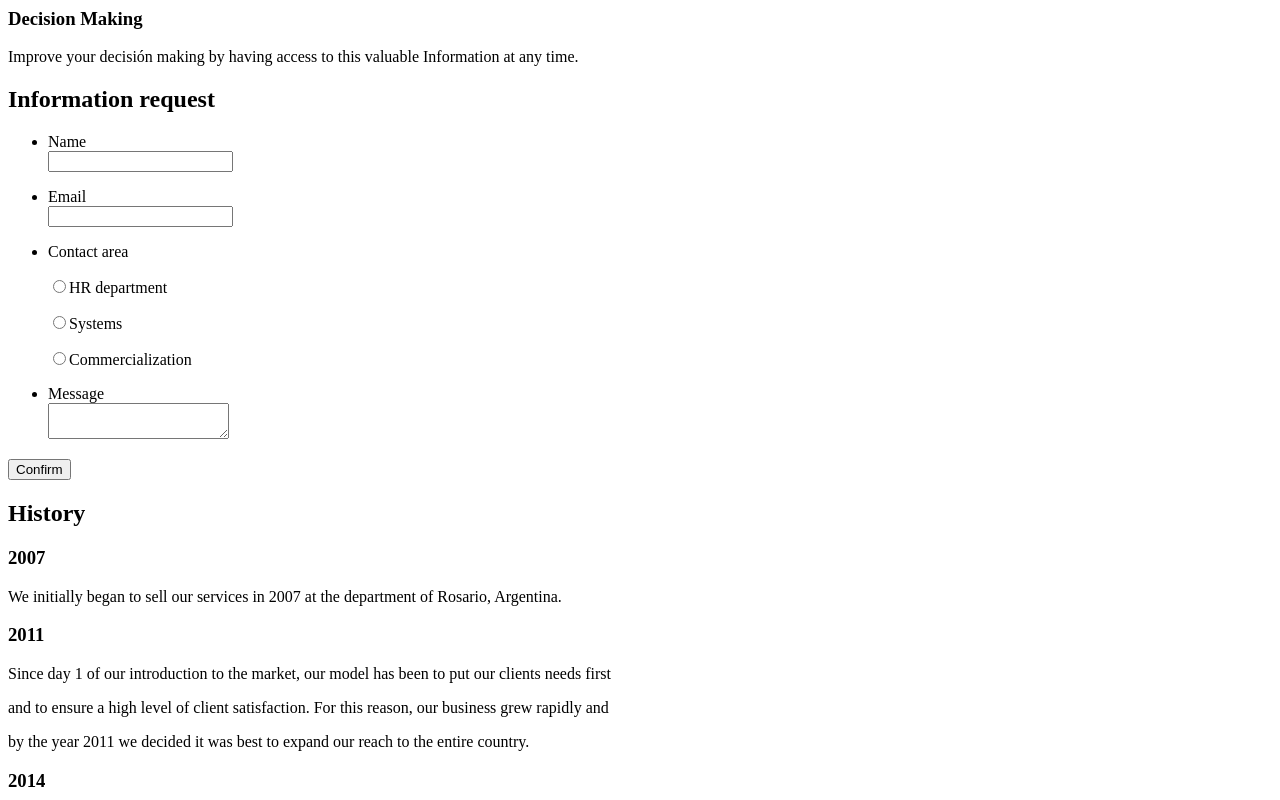
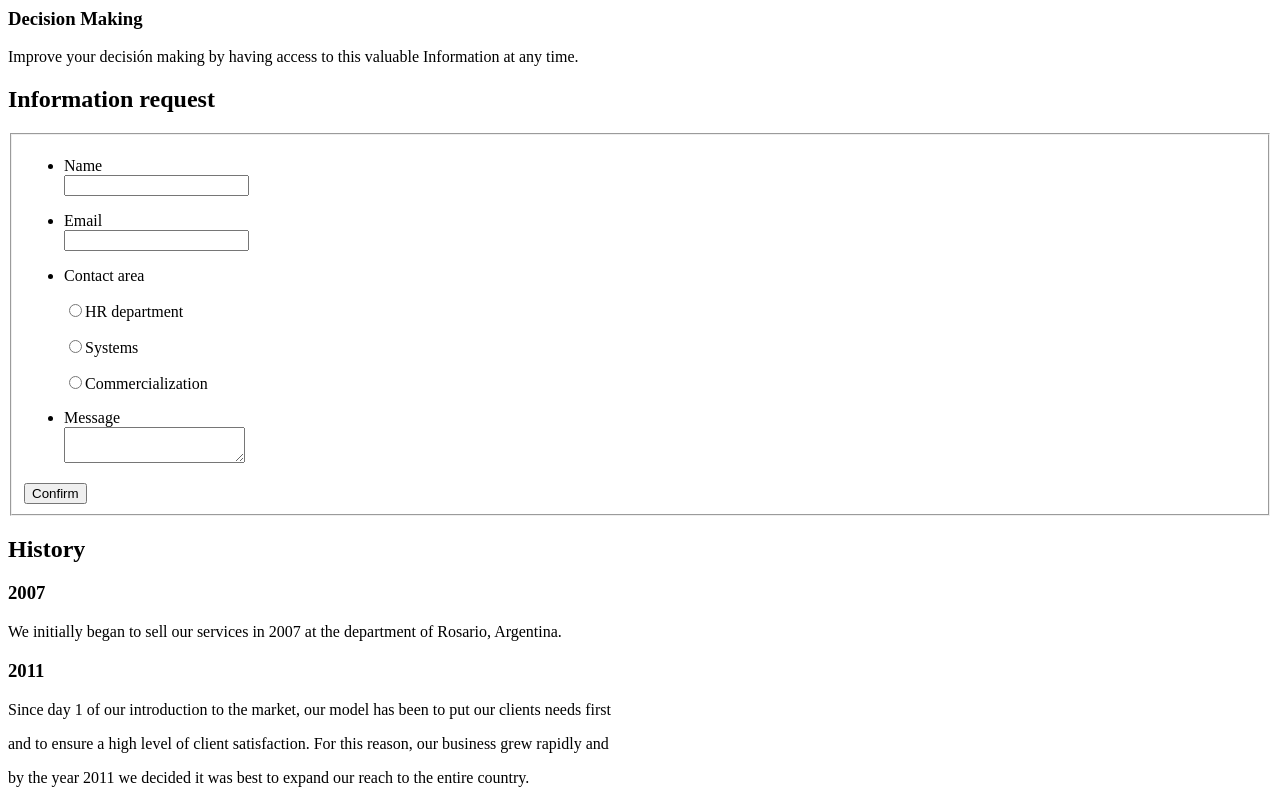
Before and after one commit to MikaelaWilliman/BaSP-A2022-Etapa-1, a plain HTML site: page index.html in a window 1280 px wide. Shown: the part 1380-2180 px from the top of the page. Drawn offline with Linux system fonts and the light colour scheme.

Commit message:
BaSP-W02-2022: modification in the information request

```diff
--- a/index.html
+++ b/index.html
@@ -44,6 +44,7 @@
     <p>Improve your decisión making by having access to this valuable Information at any time.</p>
     <h2>Information request</h2>
     <form>
+        <fieldset>
         <ul>
            <li>Name</li>
         <label for="Name"></label>
@@ -78,6 +79,8 @@
         <textarea name="Message"></textarea>
         </ul>
         <input type="submit" value="Confirm">
+        </fieldset>
+        </form>
         <h2>History</h2>
        <h3>2007</h3>
        <p>We initially began to sell our services in 2007 at the department of Rosario, Argentina.</p>
```
